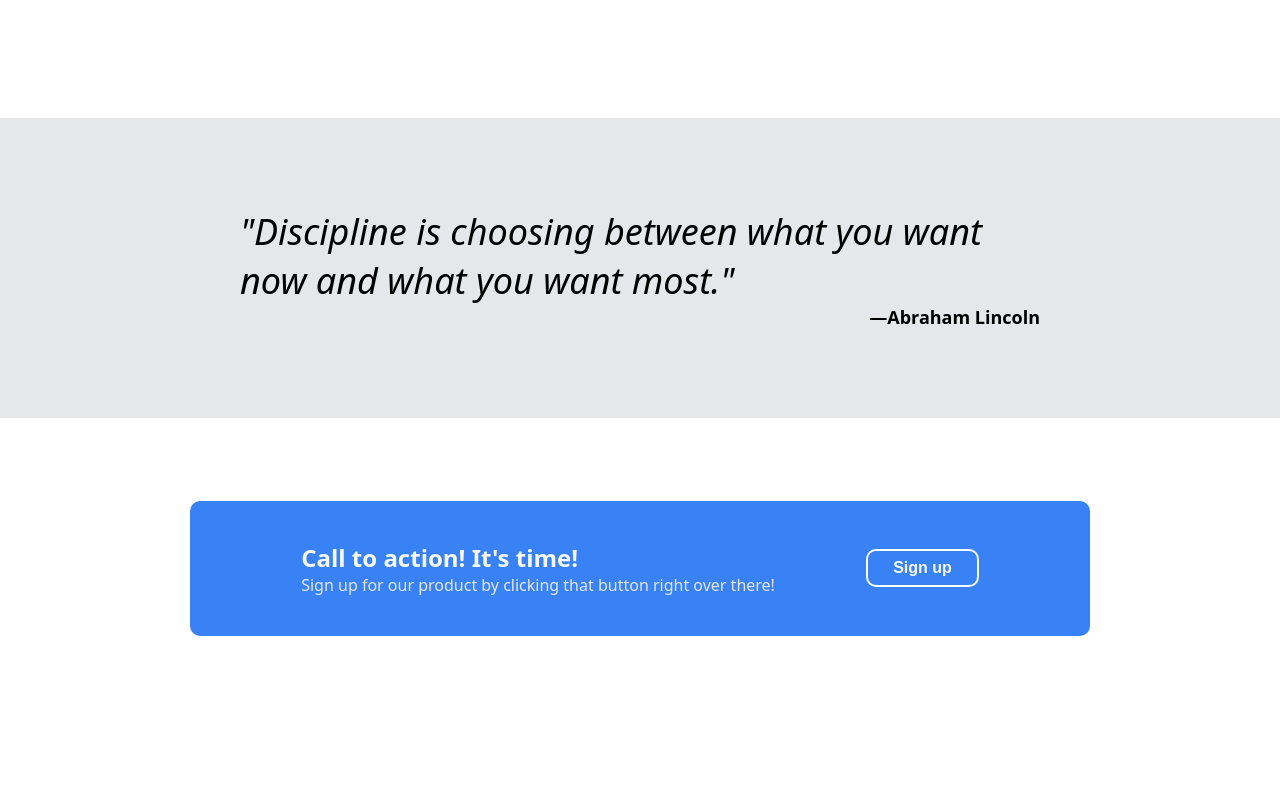
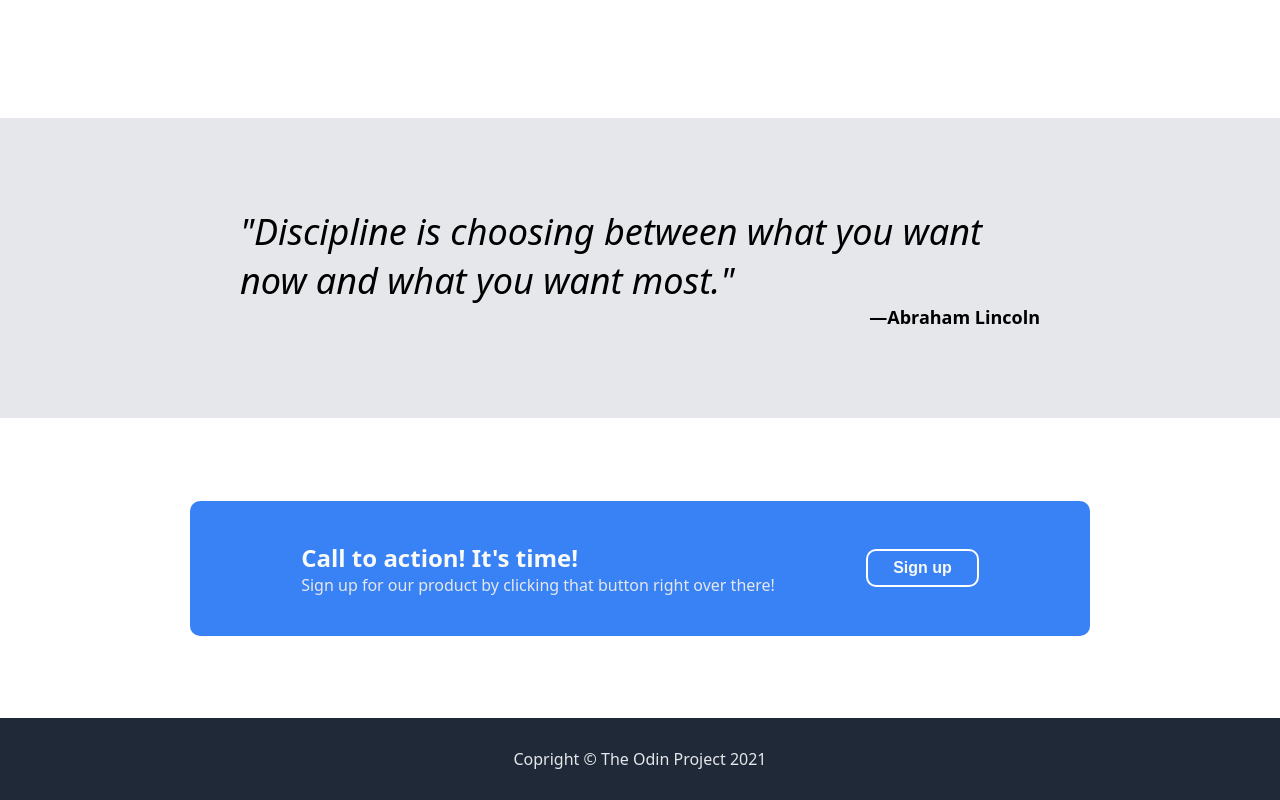
Before and after one commit to cyb-Kyo/landing-page, a plain HTML site: page index.html in a window 1280 px wide. Shown: the part 984-1784 px from the top of the page. Before the commit the page ends 1702 px from the top, so only its background shows below. Drawn offline with Linux system fonts and the light colour scheme.

Commit message:
Add a footer

```diff
--- a/index.html
+++ b/index.html
@@ -63,5 +63,8 @@
                </div>
             </div>
         </div>
+        <footer>
+            Copright © The Odin Project 2021
+        </footer>
     </body>
 </html>
--- a/styles.css
+++ b/styles.css
@@ -186,3 +186,12 @@ a{
     font-weight: 900;
     border: 2px solid white;
 }
+
+footer{
+    background-color: #1F2937;
+    color: #E5E7EB;
+    padding: 30px;
+    display: flex;
+    justify-content: center;
+    align-items: center;
+}
```
